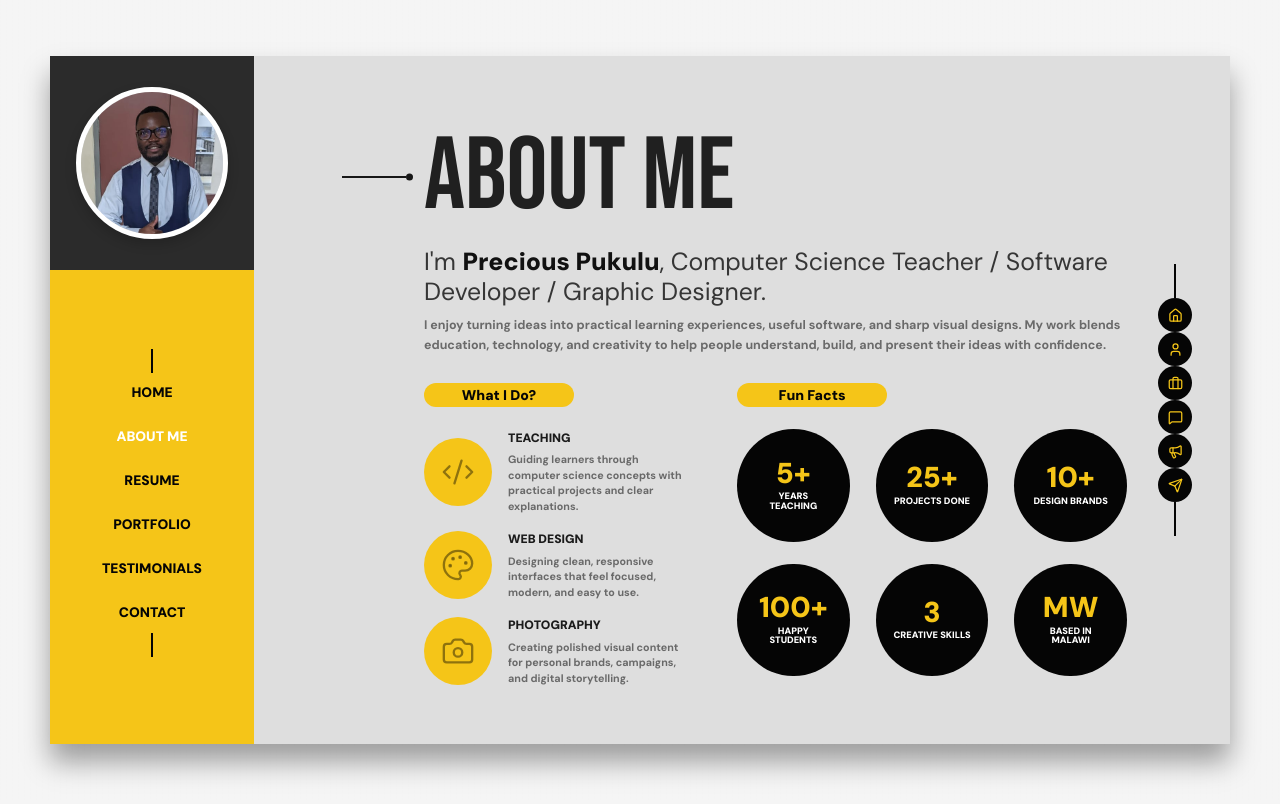
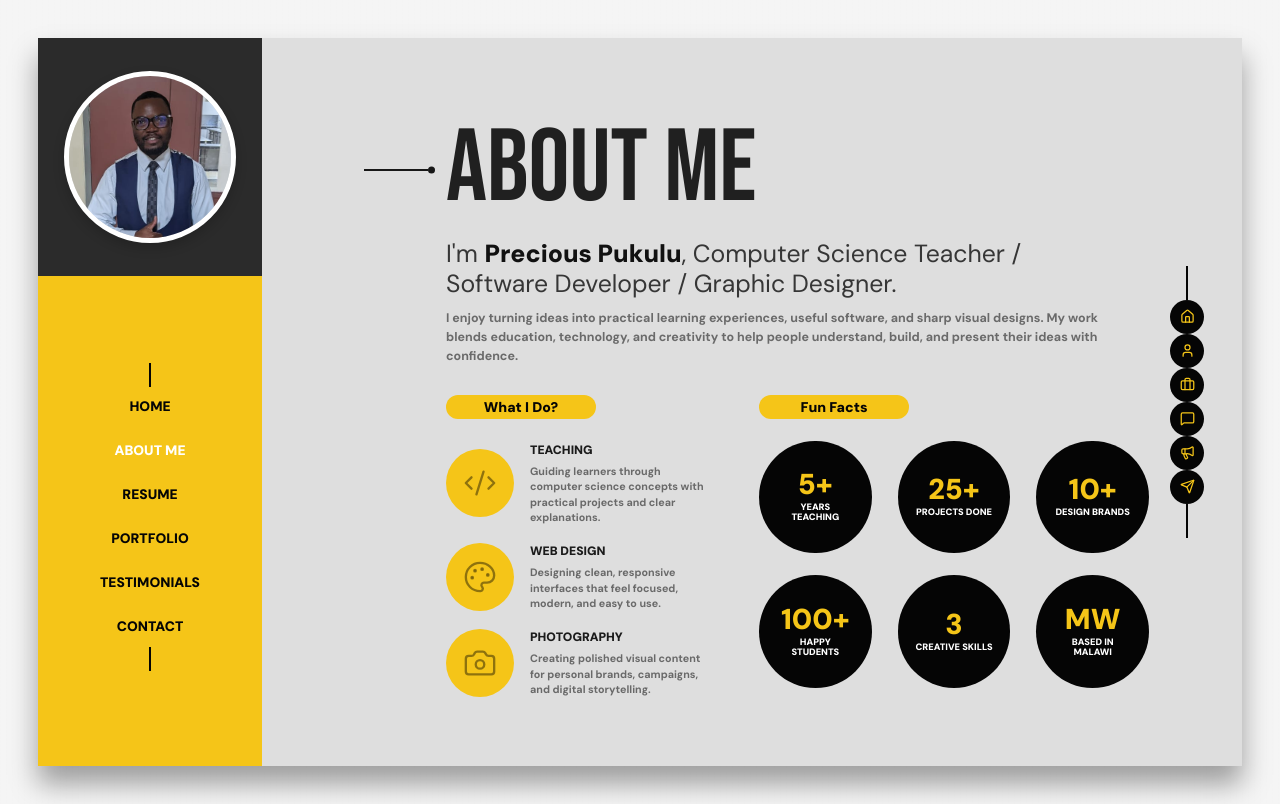
Before and after one commit to pukulu-debulger/precious-portfolio, a Next.js app: page /about in a window 1280 px wide. Built offline with nearby package versions, Linux system fonts and the light colour scheme.

Commit message:
feat: update AboutPage layout and styles for improved responsiveness and visual appeal

```diff
--- a/src/styles/globals.css
+++ b/src/styles/globals.css
@@ -433,9 +433,9 @@ textarea {
 
 .about-template {
   display: grid;
-  width: min(100%, 1180px);
-  min-height: min(620px, calc(100vh - 76px));
-  grid-template-columns: 204px minmax(0, 1fr);
+  width: min(100%, 1280px);
+  min-height: min(700px, calc(100vh - 56px));
+  grid-template-columns: 224px minmax(0, 1fr);
   overflow: hidden;
   background: #dedede;
   box-shadow: 0 18px 26px rgb(0 0 0 / 36%);
@@ -443,7 +443,7 @@ textarea {
 
 .about-template-sidebar {
   display: grid;
-  grid-template-rows: 214px 1fr;
+  grid-template-rows: 238px 1fr;
   background: var(--gold);
 }
 
@@ -455,7 +455,7 @@ textarea {
 
 .about-template-photo {
   position: relative;
-  width: 152px;
+  width: 172px;
   aspect-ratio: 1;
   overflow: hidden;
   border: 5px solid var(--white);
@@ -526,7 +526,7 @@ textarea {
 .about-stage {
   position: relative;
   min-width: 0;
-  padding: 78px 108px 58px 88px;
+  padding: 88px 124px 68px 102px;
   background: #dedede;
 }
 
```
